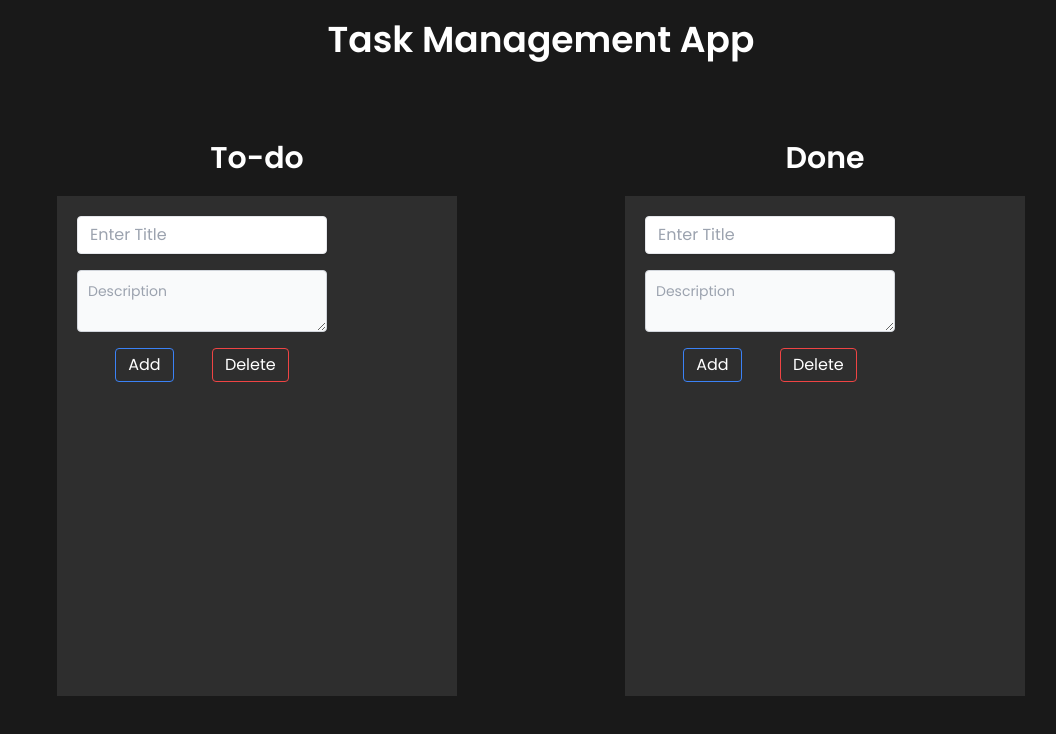
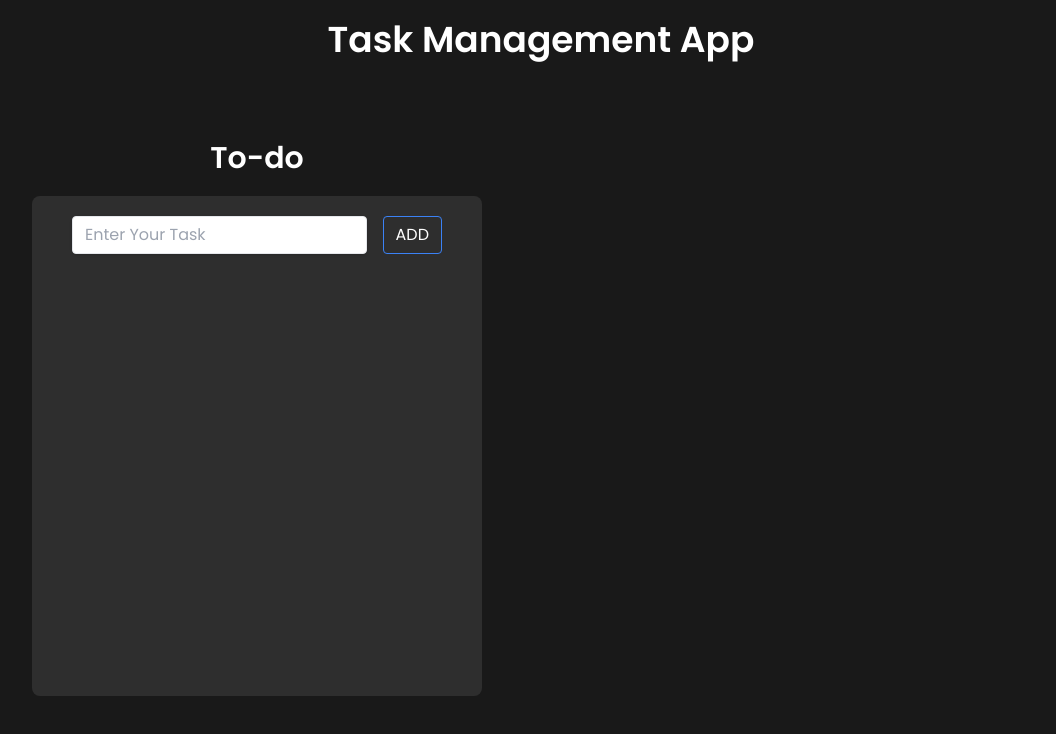
Before and after one commit to Abhijeet03s/Task-Management-App, a React (Vite) app: page / in a window 1280 px wide. Shown: the top 734 px of the page, without its empty margins (99-1155 px from the left). Built offline with nearby package versions, Linux system fonts and the light colour scheme.

Commit message:
half functionality completed

```diff
--- a/index.html
+++ b/index.html
@@ -5,6 +5,7 @@
     <meta charset="UTF-8" />
     <link rel="icon" href="./homework.png">
     <meta name="viewport" content="width=device-width, initial-scale=1.0" />
+    <link rel="stylesheet" href="https://cdnjs.cloudflare.com/ajax/libs/font-awesome/6.2.0/css/all.min.css">
     <title>Todo App</title>
   </head>
 
--- a/src/App.jsx
+++ b/src/App.jsx
@@ -1,6 +1,11 @@
+import { useState } from "react"
 import { Form } from "./components/Form"
 
 export default function App() {
+
+  const [userInput, setUserInput] = useState("")
+  const [tasks, setTasks] = useState([])
+  const [edit, setEdit] = useState(null)
 
   return (
     <>
@@ -9,16 +14,21 @@ export default function App() {
         <div className="grid grid-cols-2 place-items-center gap-4 px-20 ">
           <div>
             <h1 className="text-3xl font-bold">To-do</h1>
-            <div className="w-[400px] h-[500px] flex flex-col bg-[#2e2e2e] p-5 mt-5">
-              <Form />
+            <Form
+              userInput={userInput}
+              setUserInput={setUserInput}
+              tasks={tasks}
+              setTasks={setTasks}
+              edit={edit}
+              setEdit={setEdit}
+            />
+          </div>
+          {/* <div className="flex flex-col justify-center items-center">
+            <h1 className="text-3xl font-bold text-center">Done</h1>
+            <div className="w-[450px] flex flex-col items-start bg-[#2e2e2e] p-5 mt-5 rounded-lg">
             </div>
-          </div>
-          <div>
-            <h1 className="text-3xl font-bold text-center">Done</h1>
-            <div className="w-[400px] h-[500px] flex flex-col bg-[#2e2e2e] p-5 mt-5">
-              <Form />
-            </div>
-          </div>
+          </div> */}
+
         </div>
       </div>
     </>
--- a/src/components/Form.jsx
+++ b/src/components/Form.jsx
@@ -1,19 +1,73 @@
-export const Form = () => {
+import { useEffect } from "react"
+import { List } from "./List"
+import { v4 as uuidv4 } from 'uuid';
+
+
+export const Form = ({ userInput, setUserInput, tasks, setTasks, edit, setEdit }) => {
+
+    const handleChange = (e) => {
+        setUserInput(e.target.value)
+    }
+
+    const updateTask = (id, title, completed) => {
+        const newTask = tasks.map((todo) => todo.id === id ? { title, id, completed } : todo)
+        setTasks(newTask)
+        setEdit("")
+    }
+
+    useEffect(() => {
+        if (edit) {
+            setUserInput(edit.title)
+        } else {
+            setUserInput("")
+        }
+    }, [setUserInput, edit])
+
+
+    const handleSubmit = (e) => {
+        e.preventDefault();
+        if (!edit) {
+            setTasks([...tasks,
+            {
+                id: uuidv4(),
+                title: userInput,
+                completed: false
+            }])
+            setUserInput("")
+        } else {
+            updateTask(userInput, edit.id, edit.completed)
+        }
+
+        setTasks([...tasks,
+        {
+            id: uuidv4(),
+            title: userInput,
+            completed: false
+        }])
+        setUserInput("")
+    }
+
+
     return (
         <>
-            <form className="flex flex-col gap-4 w-[250px]">
-                <input class="shadow appearance-none border rounded w-full py-2 px-3 text-gray-700 leading-tight focus:outline-none focus:shadow-outline" id="username" type="text" placeholder="Enter Title"></input>
-                <textarea rows="2" className="block p-2.5 w-full text-sm text-gray-700 bg-gray-50 rounded border border-gray-300 focus:outline-none focus:shadow-outline" placeholder="Description">
-                </textarea>
-                <div className="flex justify-evenly item-center">
-                    <button class="bg-transparent hover:bg-blue-500 text-white hover:text-white py-1 px-3 border border-blue-500 hover:border-transparent rounded">
-                        Add
-                    </button>
-                    <button class="bg-transparent hover:bg-red-500 text-white hover:text-white py-1 px-3 border border-red-500 hover:border-transparent rounded">
-                        Delete
-                    </button>
+            <div className="w-[450px] min-h-[500px] flex flex-col bg-[#2e2e2e] p-5 mt-5 rounded-lg">
+                <form className="flex gap-4 w-full px-5" onSubmit={handleSubmit}
+                >
+                    <input className="shadow appearance-none border rounded w-full py-2 px-3 text-gray-700 leading-tight focus:outline-none focus:shadow-outline" id="username" type="text" placeholder="Enter Your Task"
+                        onChange={handleChange}
+                        value={userInput}
+                    />
+                    <button className="bg-transparent hover:bg-blue-500 text-white hover:text-white py-1 px-3 border border-blue-500 hover:border-transparent rounded"
+                    >{edit ? "OK" : "ADD"}</button>
+                </form>
+                <div className="m-4">
+                    <List
+                        tasks={tasks}
+                        setTasks={setTasks}
+                        setEdit={setEdit}
+                    />
                 </div>
-            </form>
+            </div>
         </>
     )
 }
--- a/src/components/List.jsx
+++ b/src/components/List.jsx
@@ -1,7 +1,52 @@
 import React from 'react'
 
-export const List = () => {
+export const List = ({ tasks, setTasks, setEdit }) => {
+
+  const handleDelete = ({ id }) => {
+    setTasks(tasks.filter((todo) => todo.id !== id))
+  }
+
+  const handleCompleted = (todo) => {
+    setTasks(
+      tasks.map((item) => {
+        if (item.id === todo.id) {
+          return {
+            ...item,
+            completed: !item.completed
+          }
+        }
+      }
+      ))
+  }
+
+  const handleEdit = ({ id }) => {
+    const findTask = tasks.find((todo) => todo.id === id)
+    setEdit(findTask)
+  }
+
   return (
-    <div>List</div>
+    <>
+      {tasks.map((todo) => (
+        <li className="max-w-full flex justify-center items-center bg-white rounded-md max-h-[40px] mb-5" key={todo.id}>
+          <input
+            className='appearance-none border-none rounded w-64 py-2 px-3 text-gray-700 leading-tight focus:outline-none focus:shadow-outline'
+            type="text"
+            value={todo.title}
+            onChange={(e) => e.preventDefault()}
+          />
+          <div className='p-2 text-black '>
+            <button className='p-2' onClick={() => handleEdit(todo)}>
+              E
+            </button>
+            <button onClick={() => handleCompleted(todo)}>
+              C
+            </button>
+            <button className='p-2' onClick={() => handleDelete(todo)}>
+              D
+            </button>
+          </div>
+        </li>
+      ))}
+    </>
   )
 }
--- a/src/index.css
+++ b/src/index.css
@@ -4,7 +4,7 @@
 @tailwind components;
 @tailwind utilities;
 
-*{
+* {
   margin: 0;
   padding: 0;
   box-sizing: border-box;
```
Also changed, not shown: package.json (+7 -1 lines), 1 other file (tests, documents, lock files or other folders).
